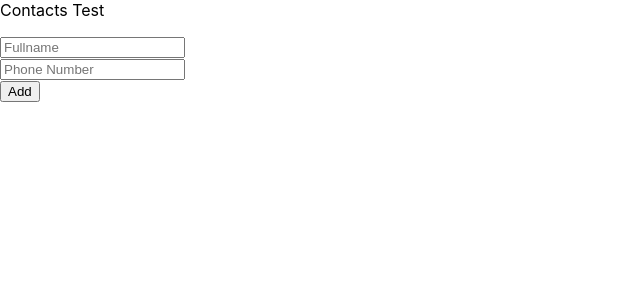
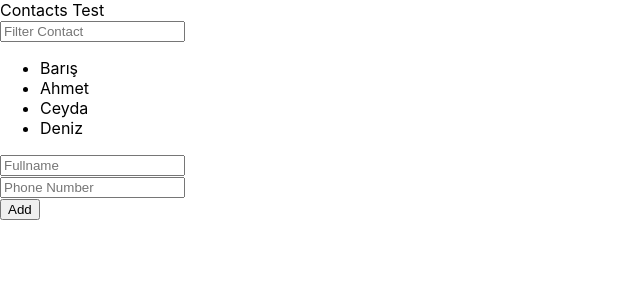
Before and after one commit to EgemenNair/react-contacts-app, a React (Create React App) app: page / in a window 1280 px wide. Shown: the top 300 px of the page, without its empty margins (0-640 px from the left). Built offline with nearby package versions, Linux system fonts and the light colour scheme.

Commit message:
List2 | List Updated, Filter Complete

```diff
--- a/src/components/Contacts/List/index.js
+++ b/src/components/Contacts/List/index.js
@@ -1,17 +1,31 @@
-import React from 'react';
+import { useState } from "react";
 
 function List({ contacts }) {
+  const [filterText, setFilterText] = useState("");
+
+  const filtered = contacts.filter((item) => {
+    return Object.keys(item).some((key) =>
+      item[key].toString().toLowerCase().includes(filterText.toLowerCase())
+    );
+  });
+
+  console.log("filtered", filtered);
+
   return (
     <div>
+      <input
+        placeholder="Filter Contact"
+        value={filterText}
+        onChange={(e) => setFilterText(e.target.value)}
+      />
+
       <ul>
-        {
-          contacts.map((contact, i) => (
-            <li key={i}>{contact.fullname}</li>
-          ))
-        }
+        {filterText
+          ? filtered.map((contact, i) => <li key={i}>{contact.fullname}</li>)
+          : contacts.map((contact, i) => <li key={i}>{contact.fullname}</li>)}
       </ul>
     </div>
-  )
+  );
 }
 
 export default List;
--- a/src/components/Contacts/index.js
+++ b/src/components/Contacts/index.js
@@ -3,7 +3,24 @@
 import List from "./List";
 
 function Contacts() {
-  const [contacts, setContacts] = useState([]);
+  const [contacts, setContacts] = useState([
+    {
+      fullname: 'Barış',
+      phone_number: '123123'
+    },
+    {
+      fullname: 'Ahmet',
+      phone_number: '456465'
+    },
+    {
+      fullname: 'Ceyda',
+      phone_number: '155155'
+    },
+    {
+      fullname: 'Deniz',
+      phone_number: '112112'
+    }
+  ]);
 
   return (
     <div>
```
